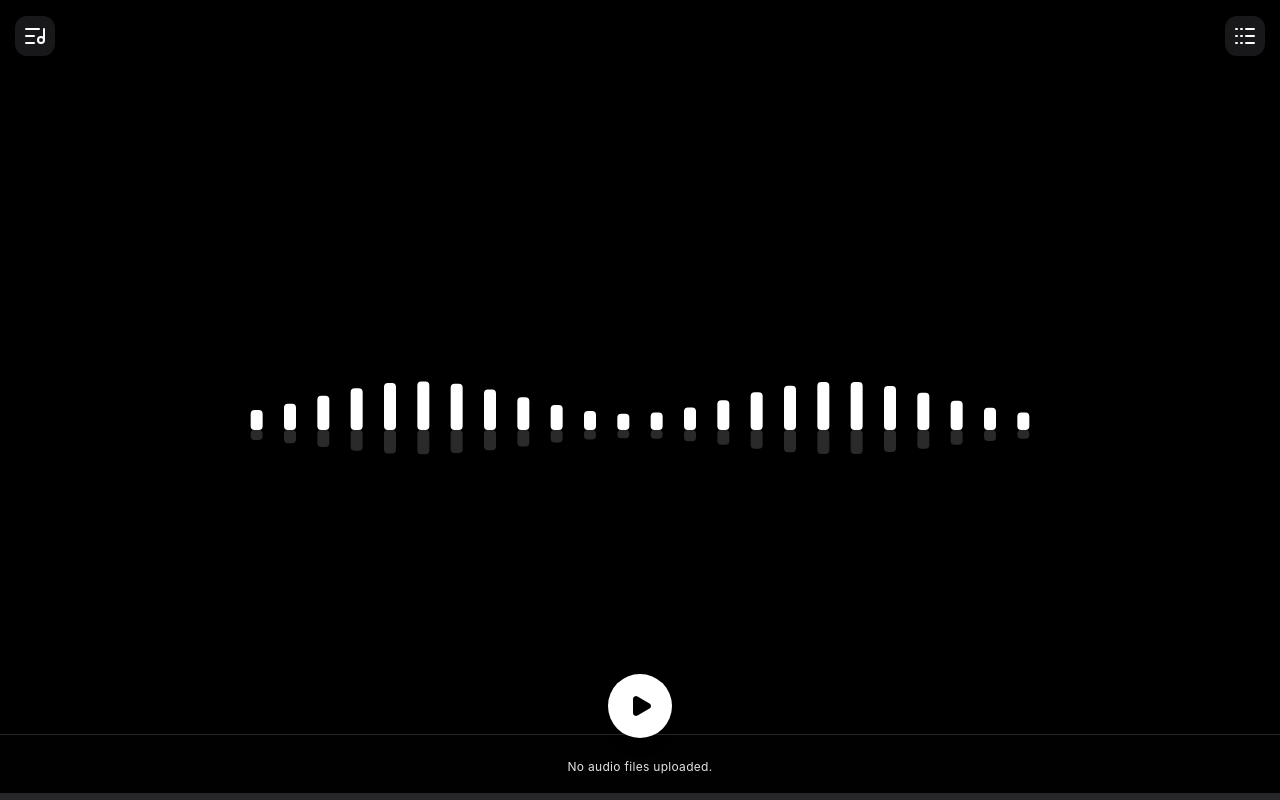
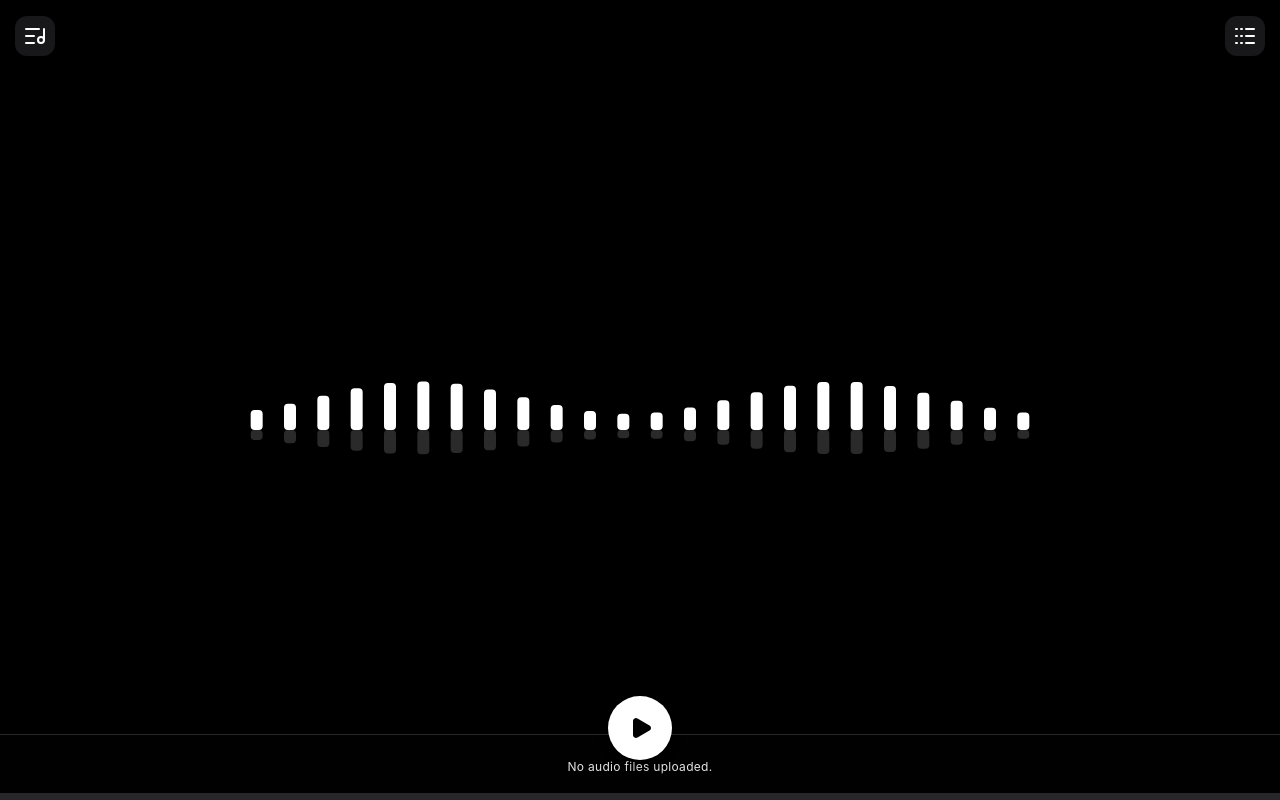
Before and after one commit to zylen-det/Audio-spectrum-renderer, a React (Vite) app: page /en in a window 1280 px wide. Built offline with nearby package versions, Linux system fonts and the light colour scheme.

Commit message:
better FloatingControls user interaction

```diff
--- a/src/components/FloatingControls.tsx
+++ b/src/components/FloatingControls.tsx
@@ -84,11 +84,11 @@ export const FloatingControls = ({
 
   return (
     <div
-      className="fixed bottom-0 left-0 w-full flex flex-col items-center justify-end pb-8 pointer-events-none z-60"
+      className="fixed bottom-0 left-0 w-full flex flex-col items-center justify-end pointer-events-none z-60"
       style={{ height: "100vh" }}
     >
       <div
-        className="flex flex-col items-center pointer-events-auto"
+        className="relative w-full flex flex-col items-center pointer-events-auto after:absolute after:bottom-0 after:w-full after:h-[100px] after:bg-transparent after:-z-10"
         onMouseEnter={() => setIsHovering(true)}
         onMouseLeave={() => setIsHovering(false)}
       >
@@ -98,7 +98,7 @@ export const FloatingControls = ({
               initial={{ y: 420 }}
               animate={{ y: isHovering || isPinned ? 0 : 420 }}
               transition={{ type: "spring", damping: 25, stiffness: 200 }}
-              className="bg-zinc-950/20 backdrop-blur-sm border border-zinc-800 rounded-3xl p-6 shadow-2xl w-[1800px] flex flex-col gap-4 -mb-17"
+              className="bg-zinc-950/20 backdrop-blur-sm border border-zinc-800 rounded-3xl p-6 shadow-2xl w-[1800px] flex flex-col gap-4 -mb-9"
             >
               <div className="w-full space-y-2">
                 <div className="flex justify-between items-center text-xs font-mono text-zinc-400 relative">
@@ -639,19 +639,16 @@ export const FloatingControls = ({
         </AnimatePresence>
 
         <div className="relative z-50">
-          <motion.button
-            initial={{ y: -30 }}
-            animate={{ y: isHovering || isPinned ? -30 : -30 }}
-            transition={{ type: "tween", duration: 0.1 }}
+          <button
             onClick={onTogglePlay}
-            className="w-16 h-16 bg-white  rounded-full flex items-center justify-center shadow-lg hover:scale-105 active:scale-95 transition-transform"
+            className="w-16 h-16 bg-white -translate-y-[40px]  rounded-full flex items-center justify-center shadow-lg hover:scale-105 active:scale-95 transition-transform"
           >
             {isPlaying ? (
               <Pause className="text-black" fill="#000000" />
             ) : (
               <Play className="text-black ml-0.5" fill="#000000" />
             )}
-          </motion.button>
+          </button>
         </div>
       </div>
     </div>
```
